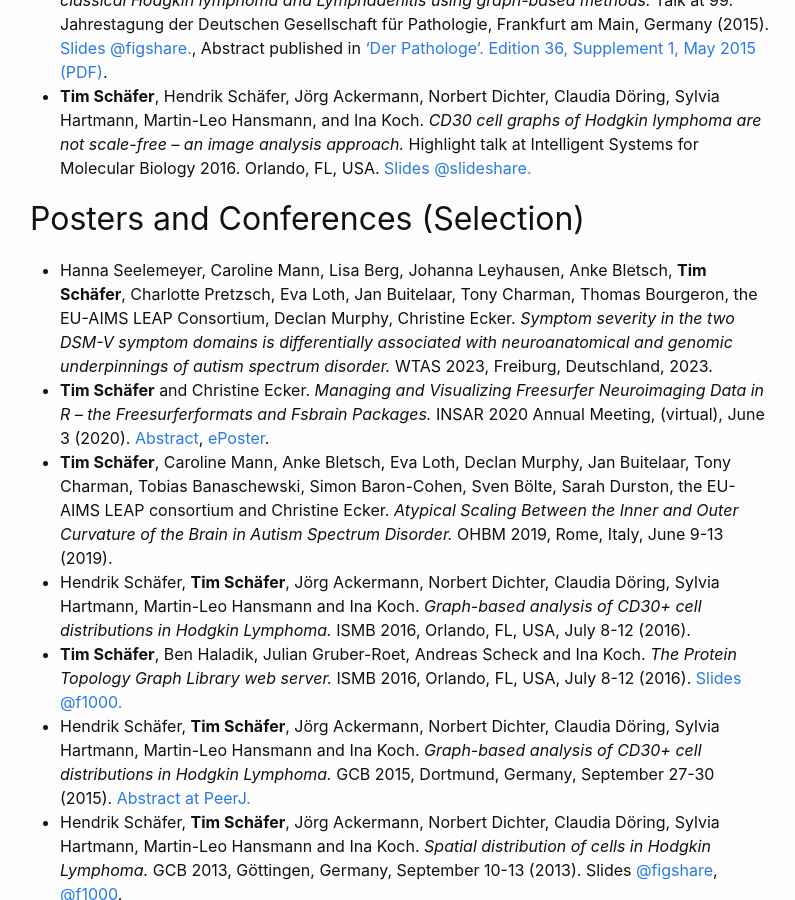
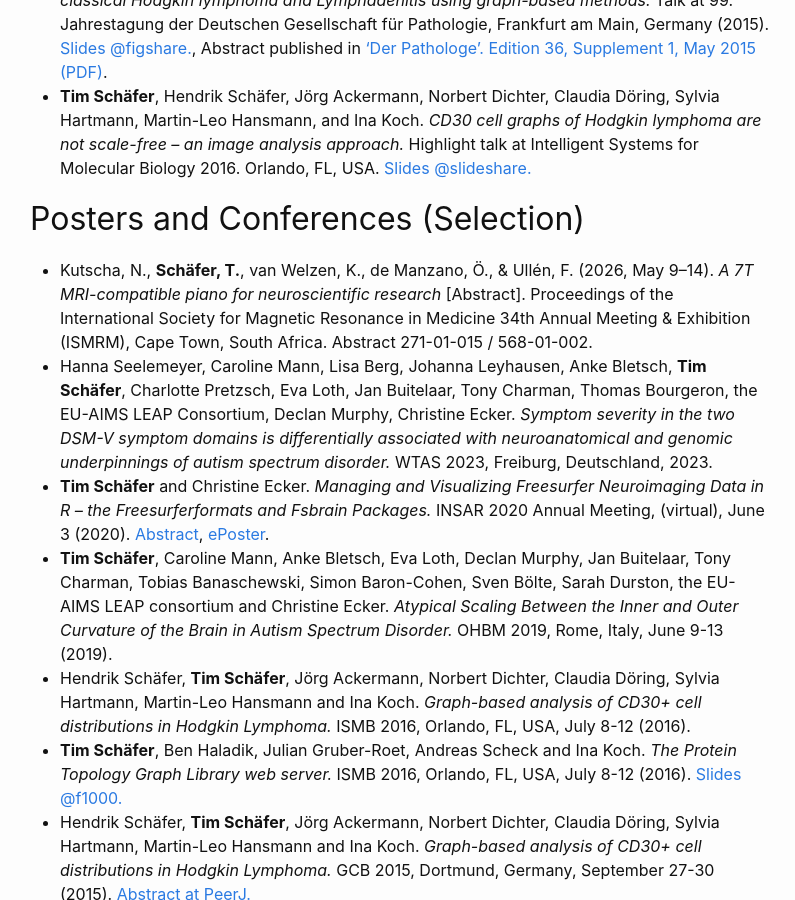
Before and after one commit to dfsp-spirit/dfsp-spirit.github.io, a Jekyll site: the page built from x030_publications.markdown, in a window 1280 px wide and 900 px high, scrolled down 3146 px. Shown: the whole window, without its empty margins (240-1035 px from the left). Built offline with Jekyll 4.4.1, drawn with Linux system fonts in a browser that asks for light colours.

Commit message:
NEW: add piano posters/abstract

```diff
--- a/x030_publications.markdown
+++ b/x030_publications.markdown
@@ -7,6 +7,7 @@ permalink: /publications.html
 Here are my records on [ORCID](https://orcid.org/0000-0002-3683-8070) and [Google Scholar](https://scholar.google.de/citations?user=VNkzzhgAAAAJ).
 
 ## Journal Articles (Peer reviewed)
+
 
 * Gregor Mönke, **Tim Schäfer**, Mohsen Parto-Dezfouli, Diljit Singh Kajal, Stefan Fürtinger, Joscha Tapani Schmiedt and Pascal Fries (2024) *Systems Neuroscience Computing in Python (SyNCoPy): a python package for large-scale analysis of electrophysiological data.* Front. Neuroinform. 18:1448161. [doi: 10.3389/fninf.2024.1448161](https://doi.org/10.3389/fninf.2024.1448161)
 * Charlotte M. Pretzsch, Martina Arenella, Jason P. Lerch, Michael V. Lombardo, Christian Beckmann, **Tim Schäfer**, Johanna Leyhausen, Caroline Gurr, Anke Bletsch, Lisa M. Berg, Hanna Seelemeyer, Dorothea L. Floris, Bethany Oakley, Eva Loth, Thomas Bourgeron, Tony Charman, Jan Buitelaar, Grainne McAlonan, Declan Murphy, Christine Ecker, for the EU-AIMS LEAP Group. *Patterns of Brain Maturation in Autism and Their Molecular Associations* JAMA Psychiatry (2024). [DOI: 10.1001/jamapsychiatry.2024.3194
@@ -52,6 +53,7 @@ Here are my records on [ORCID](https://orcid.org/0000-0002-3683-8070) and [Googl
 
 ## Posters and Conferences (Selection)
 
+* Kutscha, N., **Schäfer, T.**, van Welzen, K., de Manzano, Ö., & Ullén, F. (2026, May 9–14). *A 7T MRI-compatible piano for neuroscientific research* [Abstract]. Proceedings of the International Society for Magnetic Resonance in Medicine 34th Annual Meeting & Exhibition (ISMRM), Cape Town, South Africa. Abstract 271-01-015 / 568-01-002.
 * Hanna Seelemeyer, Caroline Mann, Lisa Berg, Johanna Leyhausen, Anke Bletsch, **Tim Schäfer**, Charlotte Pretzsch, Eva Loth, Jan Buitelaar, Tony Charman, Thomas Bourgeron, the EU-AIMS LEAP Consortium, Declan Murphy, Christine Ecker. *Symptom severity in the two DSM-V symptom domains is differentially associated with neuroanatomical and genomic underpinnings of autism spectrum disorder.* WTAS 2023, Freiburg, Deutschland, 2023.
 * **Tim Schäfer** and Christine Ecker. *Managing and Visualizing Freesurfer Neuroimaging Data in R – the Freesurferformats and Fsbrain Packages.* INSAR 2020 Annual Meeting, (virtual), June 3 (2020). [Abstract](https://insar.confex.com/insar/2020/meetingapp.cgi/Paper/33181), [ePoster](https://insar.confex.com/insar/2020/techdemo/eposter.cgi?eposterid=227).
 * **Tim Schäfer**, Caroline Mann, Anke Bletsch, Eva Loth, Declan Murphy, Jan Buitelaar, Tony Charman, Tobias Banaschewski, Simon Baron-Cohen, Sven Bölte, Sarah Durston, the EU-AIMS LEAP consortium and Christine Ecker. *Atypical Scaling Between the Inner and Outer Curvature of the Brain in Autism Spectrum Disorder.* OHBM 2019, Rome, Italy, June 9-13 (2019).
```
